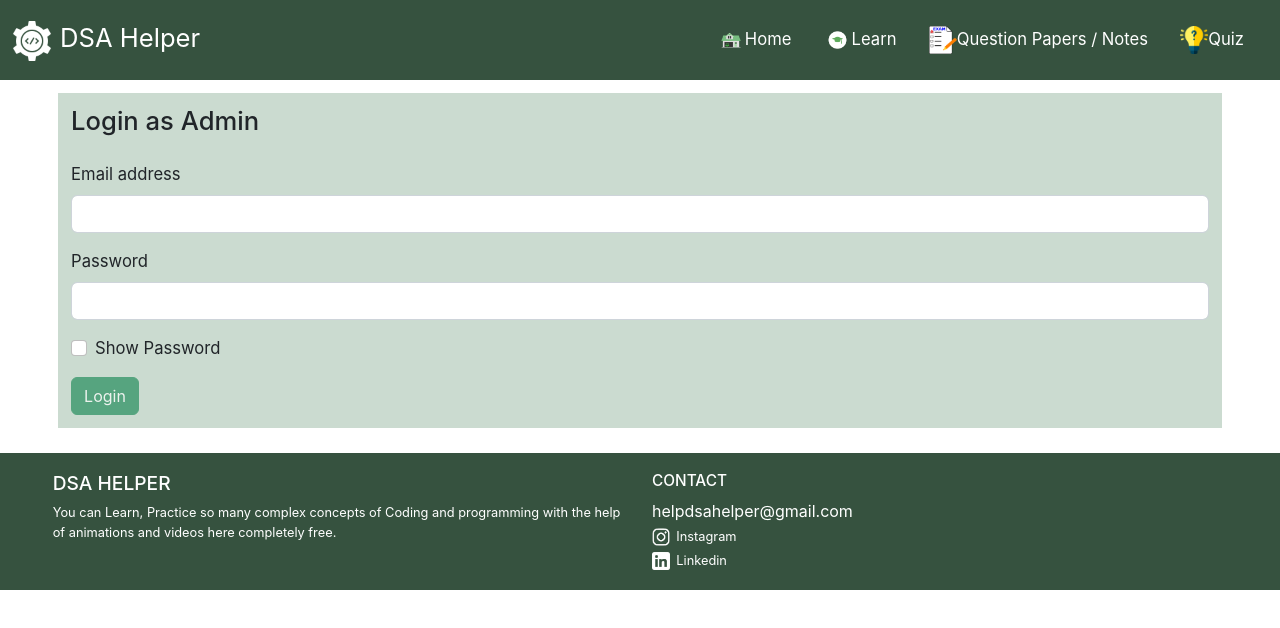
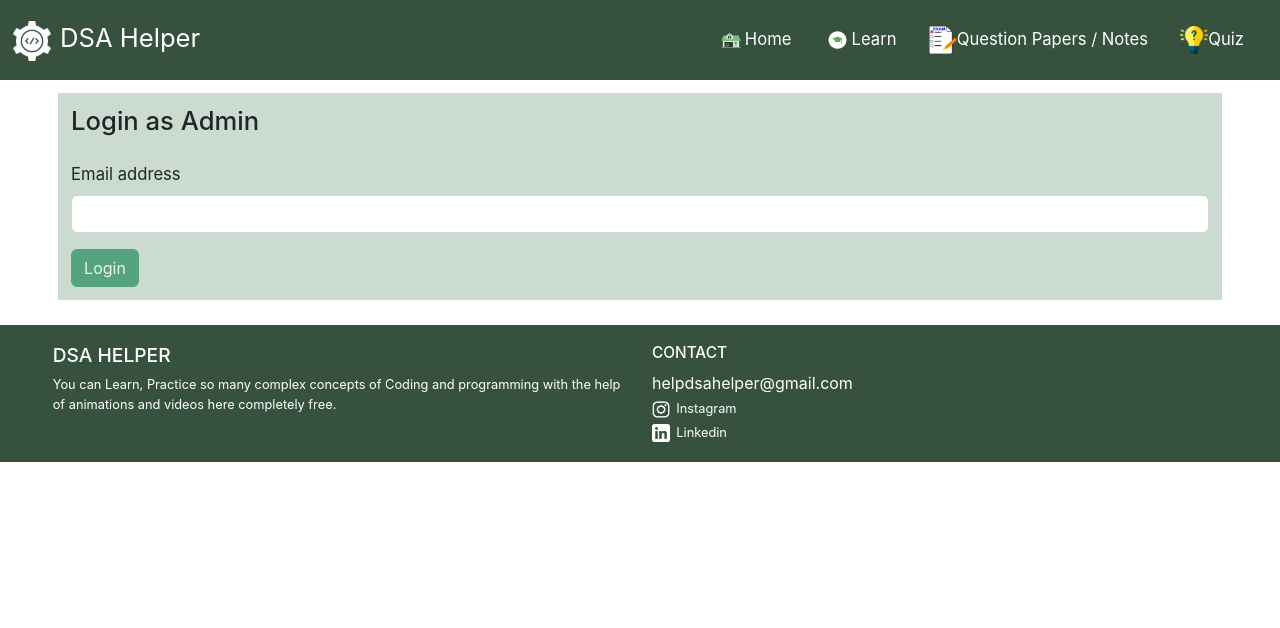
Before and after one commit to rishabhk5236/DSA-Helper-Frontend, a React (Create React App) app: page /admin in a window 1280 px wide. Shown: the top 628 px of the page. Built offline with nearby package versions, Linux system fonts and the light colour scheme.

Commit message:
changed admin admin login

```diff
--- a/src/Components/AdminLoginPage.js
+++ b/src/Components/AdminLoginPage.js
@@ -8,17 +8,13 @@ export default function AdminLoginPage(props) {
 
   const navigate=useNavigate();
 
-  const [credentials,setCredentials]=useState({email:"",password:""});
+  const [credentials,setCredentials]=useState({email:""});
 
   const adminInputOnchange=(e)=>{
     setCredentials({...credentials,[e.target.name]:e.target.value});
   }
 
-  const showPassword=()=>{
-    let password = document.querySelector('#password');
-    const type=password.getAttribute('type')==='password'?'text':'password';
-    password.setAttribute('type',type);
-  }
+
 
   // this code is for handleing the login of admin
 
@@ -32,7 +28,7 @@ export default function AdminLoginPage(props) {
       headers:{
         "Content-Type": "application/json"
       },
-      body: JSON.stringify({email:credentials.email,password:credentials.password})
+      body: JSON.stringify({email:credentials.email})
     })
 
     const json=await response.json();
@@ -43,7 +39,7 @@ export default function AdminLoginPage(props) {
         autoClose: 3000,
         theme: "colored",
       })
-    setCredentials({email:"",password:""});
+    setCredentials({email:""});
     localStorage.setItem('adminAuthToken',json.adminAuthToken);
     navigate('/');
 
@@ -81,26 +77,8 @@ export default function AdminLoginPage(props) {
             onChange={adminInputOnchange}
           />
         </div>
-        <div className="mb-3">
-          <label htmlFor="password" className="form-label">
-            Password
-          </label>
-          <input
-            type="password"
-            className="form-control"
-            id="password"
-            name="password"
-            value={credentials.password}
-            onChange={adminInputOnchange}
-          />
-        </div>
-        <div className="mb-3 form-check">
-          <input type="checkbox" className="form-check-input" id="showPassword" onChange={showPassword}/>
-          <label className="form-check-label" htmlFor="showPassword">
-            Show Password
-          </label>
-        </div>
-        <button disabled={credentials.email==="" || credentials.password===""} type="submit" className="btn btn-success" onClick={handleAdminLoginOnClick}>
+
+        <button disabled={credentials.email===""} type="submit" className="btn btn-success" onClick={handleAdminLoginOnClick}>
           Login
         </button>
       </form>
```
